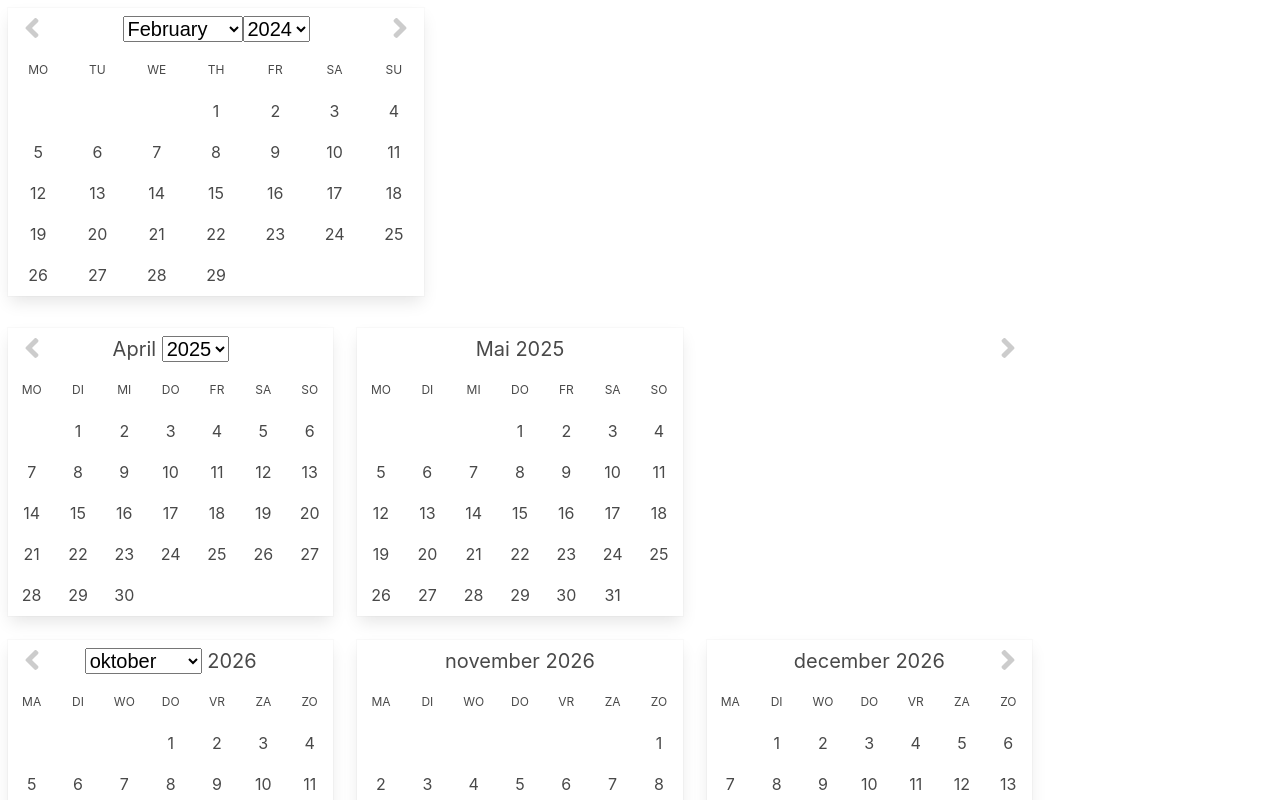
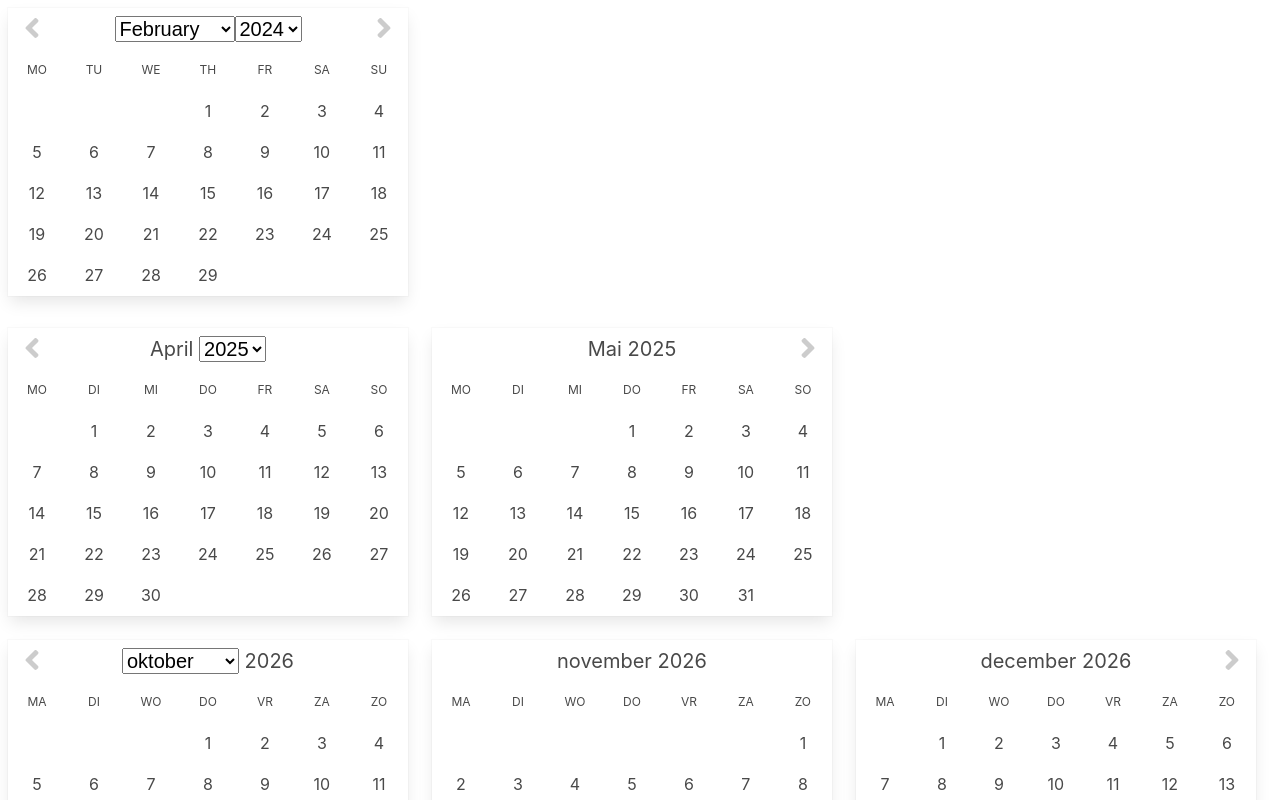
Before and after one commit to helpermedia/helper-react-calendar, a React (Vite) app: page / in a window 1280 px wide. Shown: the top 800 px of the page. Built offline with nearby package versions, Linux system fonts and the light colour scheme.

Commit message:
Correct width for 2 Calendars

```diff
--- a/src/components/Calendar.tsx
+++ b/src/components/Calendar.tsx
@@ -92,7 +92,7 @@ export default function Calendar({
   }
 
   return (
-    <div className={`cal-container ${numberOfMonths > 1 ? 'multiple' : 'single'}`}>
+    <div className={`cal-container ${numberOfMonths > 1 ? 'multiple' : 'single'}${numberOfMonths === 2 ? ' months-2' : ''}`}>
 
       <button className="cal-prev" onClick={() => onSelectMonth(currentDate.getMonth() - 1)}>
         {prevEl}
--- a/src/styles.scss
+++ b/src/styles.scss
@@ -28,14 +28,16 @@ $gap: 1.5rem;
 }
 
 .cal-container.single {
-  max-width: 26rem;
+  min-width: 20rem;
+  max-width: 25rem;
 }
 
 .cal-container.multiple {
+  min-width: 63rem;
+  max-width: 78rem;
   display: flex;
   flex-wrap: wrap;
   flex-direction: row;
-  max-width: $breakpoint-desktop;
   .cal-month {
     flex: 0 0 calc((1/3 * 100%) - ($gap * 2 / 3));
     margin-bottom: $gap;
@@ -43,6 +45,14 @@ $gap: 1.5rem;
     &:nth-child(3n+3) {
       margin-left: 0;
     }
+  }
+}
+
+.cal-container.months-2 {
+  min-width: 41.5rem;
+  max-width: 51.5rem;
+  .cal-month {
+    flex: 0 0 calc((50%) - ($gap / 2));
   }
 }
 
```
